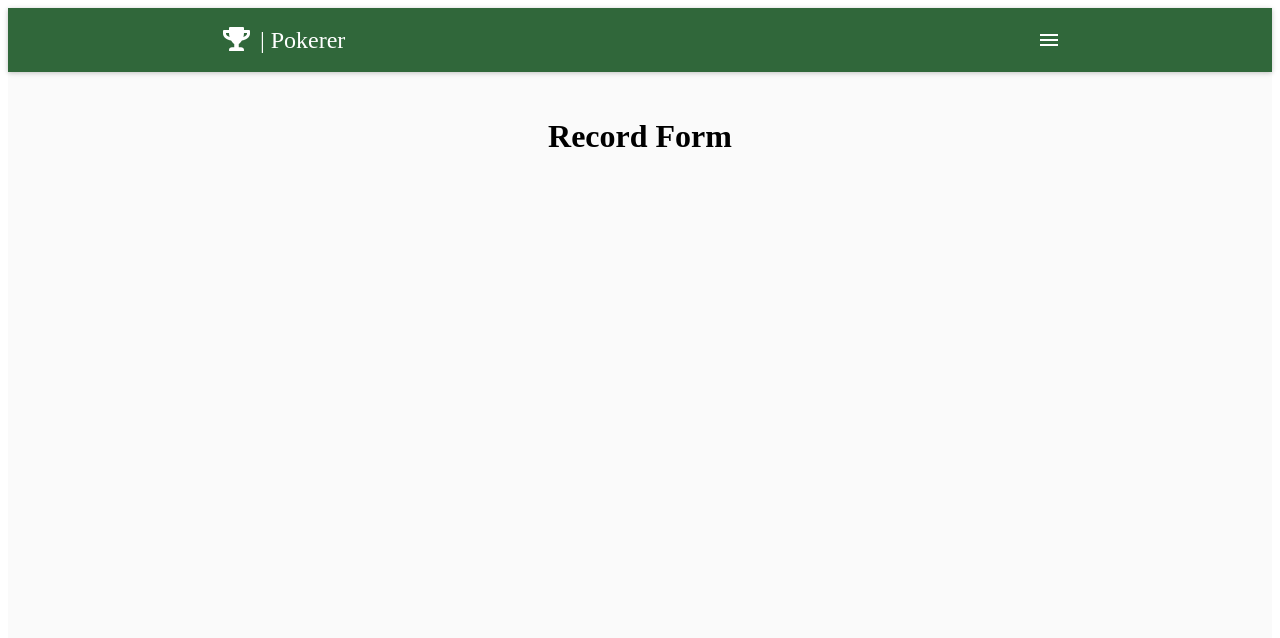
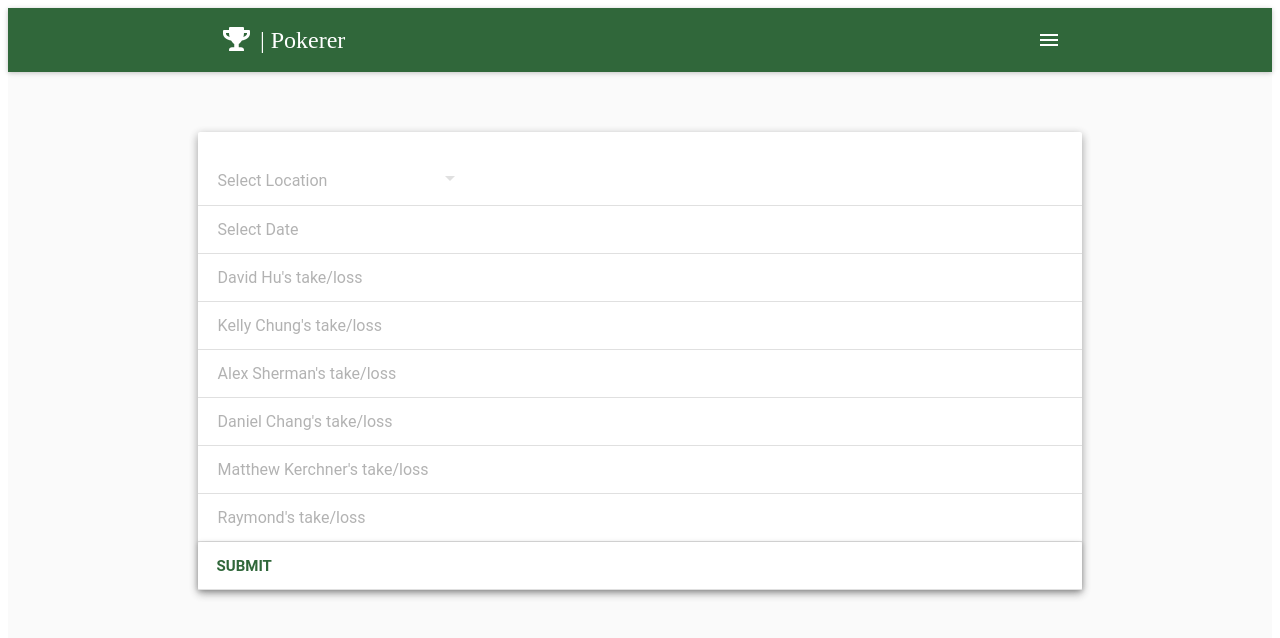
Before and after one commit to asherman-ca/pokerer, a React (Create React App) app in the folder client/: page /records/form in a window 1280 px wide. Shown: the top 638 px of the page. Built offline with nearby package versions, Linux system fonts and the light colour scheme; no server answers; a web font is replaced by a local one.

Commit message:
form template complete

```diff
--- /dev/null
+++ b/client/public/styles/recordForm.css
@@ -0,0 +1,33 @@
+.record-form {
+  height: calc(100% - 64px);
+  padding: 0% 15%;
+  padding-top: 60px;
+  display: flex;
+  /* justify-content: center; */
+}
+
+.record-form-container {
+  width: 930px;
+  display: flex;
+  flex-direction: column;
+  justify-content: flex-start;
+  /* text-align: center; */
+}
+
+.record-form-container h1 {
+  text-align: center;
+}
+
+.record-form-date {
+  padding-left: 20px;
+}
+
+.record-form-date input {
+  border-bottom: none;
+}
+
+.submit-button {
+  height: 48px;
+  display: flex !important;
+  align-items: center;
+}
--- a/client/public/styles/style.css
+++ b/client/public/styles/style.css
@@ -1,5 +1,6 @@
 @import 'landing.css';
 @import 'recordIndex.css';
+@import 'recordForm.css';
 
 a {
   color: white;
@@ -26,10 +27,3 @@ a {
   overflow: overlay;
   background: #fafafa;
 }
-
-.record-form {
-  height: calc(100% - 64px);
-  padding: 0% 15%;
-  padding-top: 25px;
-  text-align: center;
-}
--- a/client/src/components/RecordForm.js
+++ b/client/src/components/RecordForm.js
@@ -1,12 +1,120 @@
 import React, { Component } from 'react';
+import DatePicker from 'material-ui/DatePicker';
 import { connect } from 'react-redux';
 import { Link } from 'react-router-dom';
+import Divider from 'material-ui/Divider';
+import Paper from 'material-ui/Paper';
+import TextField from 'material-ui/TextField';
+
+import SelectField from 'material-ui/SelectField';
+import MenuItem from 'material-ui/MenuItem';
+
+import RaisedButton from 'material-ui/RaisedButton';
+
+const style = {
+  marginLeft: 20
+};
+
+const labelStyle = {
+  color: '#30673a',
+  fontSize: 15,
+  fontWeight: 'bold',
+  display: 'flex',
+  marginLeft: 3
+};
+
+const items = [
+  <MenuItem key={1} value={1} primaryText="Kelly's Spot" />,
+  <MenuItem key={2} value={2} primaryText="App Academy" />
+];
 
 class RecordForm extends Component {
+  constructor(props) {
+    super(props);
+    this.state = {
+      spot: null
+    };
+
+    this.handleChange = this.handleChange.bind(this);
+  }
+
+  handleChange(event, index, value) {
+    if (value === 1) {
+      this.setState({ spot: "Kelly's Spot" });
+    } else {
+      this.setState({ spot: 'App Academy' });
+    }
+  }
+
   render() {
     return (
       <div className="record-form">
-        <h1>Record Form</h1>
+        <div className="record-form-container">
+          <div>
+            <Paper zDepth={2}>
+              <SelectField
+                style={style}
+                value={this.state.spot}
+                onChange={this.handleChange}
+                floatingLabelText="Select Location"
+                underlineShow={false}
+              >
+                {items}
+              </SelectField>
+              <Divider />
+              <DatePicker
+                style={style}
+                hintText="Select Date"
+                mode="landscape"
+                underlineShow={false}
+              />
+              <Divider />
+              <TextField
+                hintText="David Hu's take/loss"
+                style={style}
+                underlineShow={false}
+              />
+              <Divider />
+              <TextField
+                hintText="Kelly Chung's take/loss"
+                style={style}
+                underlineShow={false}
+              />
+              <Divider />
+              <TextField
+                hintText="Alex Sherman's take/loss"
+                style={style}
+                underlineShow={false}
+              />
+              <Divider />
+              <TextField
+                hintText="Daniel Chang's take/loss"
+                style={style}
+                underlineShow={false}
+              />
+              <Divider />
+              <TextField
+                hintText="Matthew Kerchner's take/loss"
+                style={style}
+                underlineShow={false}
+              />
+              <Divider />
+              <TextField
+                hintText="Raymond's take/loss"
+                style={style}
+                underlineShow={false}
+              />
+              <Divider />
+              <RaisedButton
+                label="Submit"
+                labelStyle={labelStyle}
+                fullWidth={true}
+                className="submit-button"
+              />
+              <Divider />
+            </Paper>
+          </div>
+        </div>
       </div>
     );
   }
```
Also changed, not shown: 1 other file (tests, documents, lock files or other folders).
